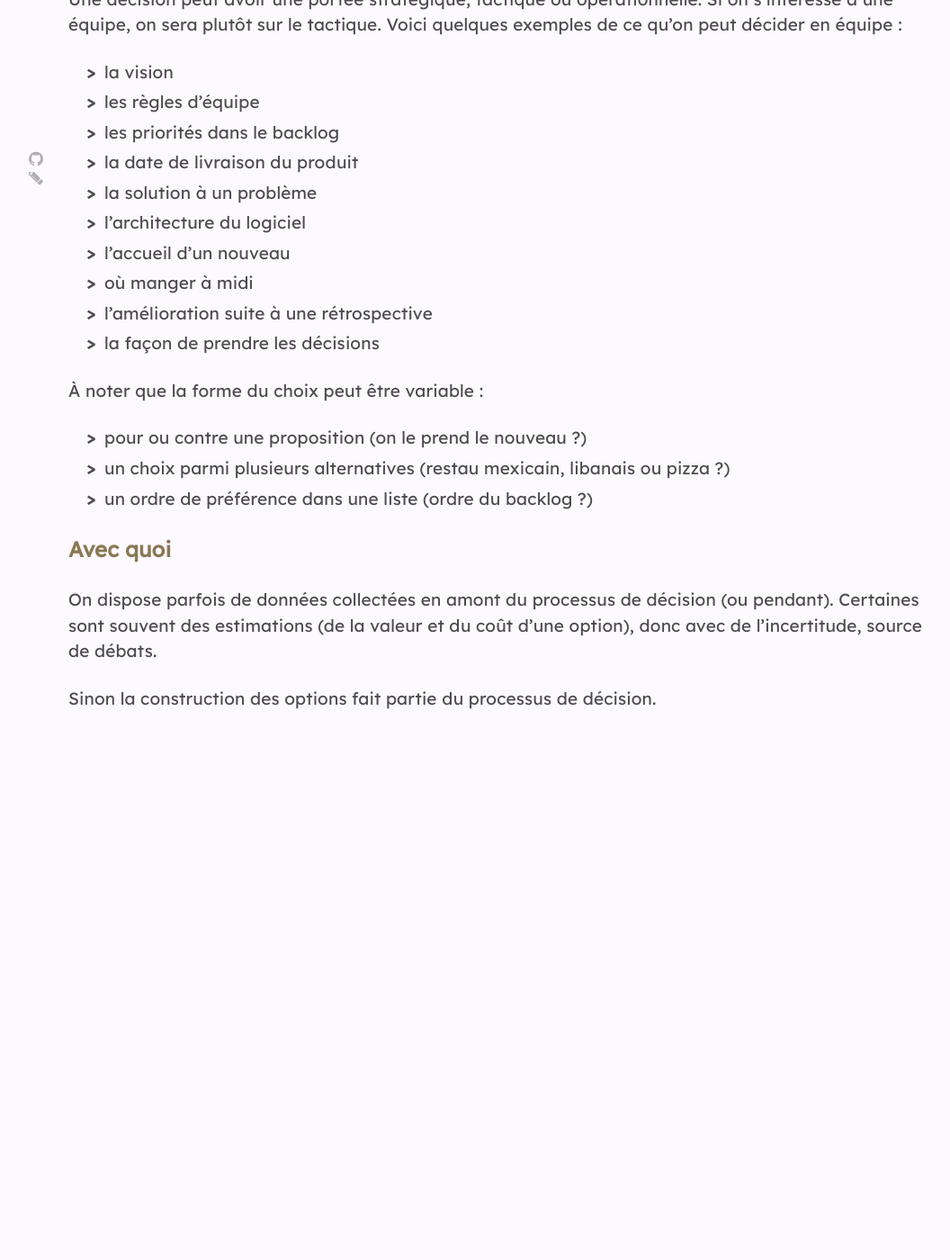
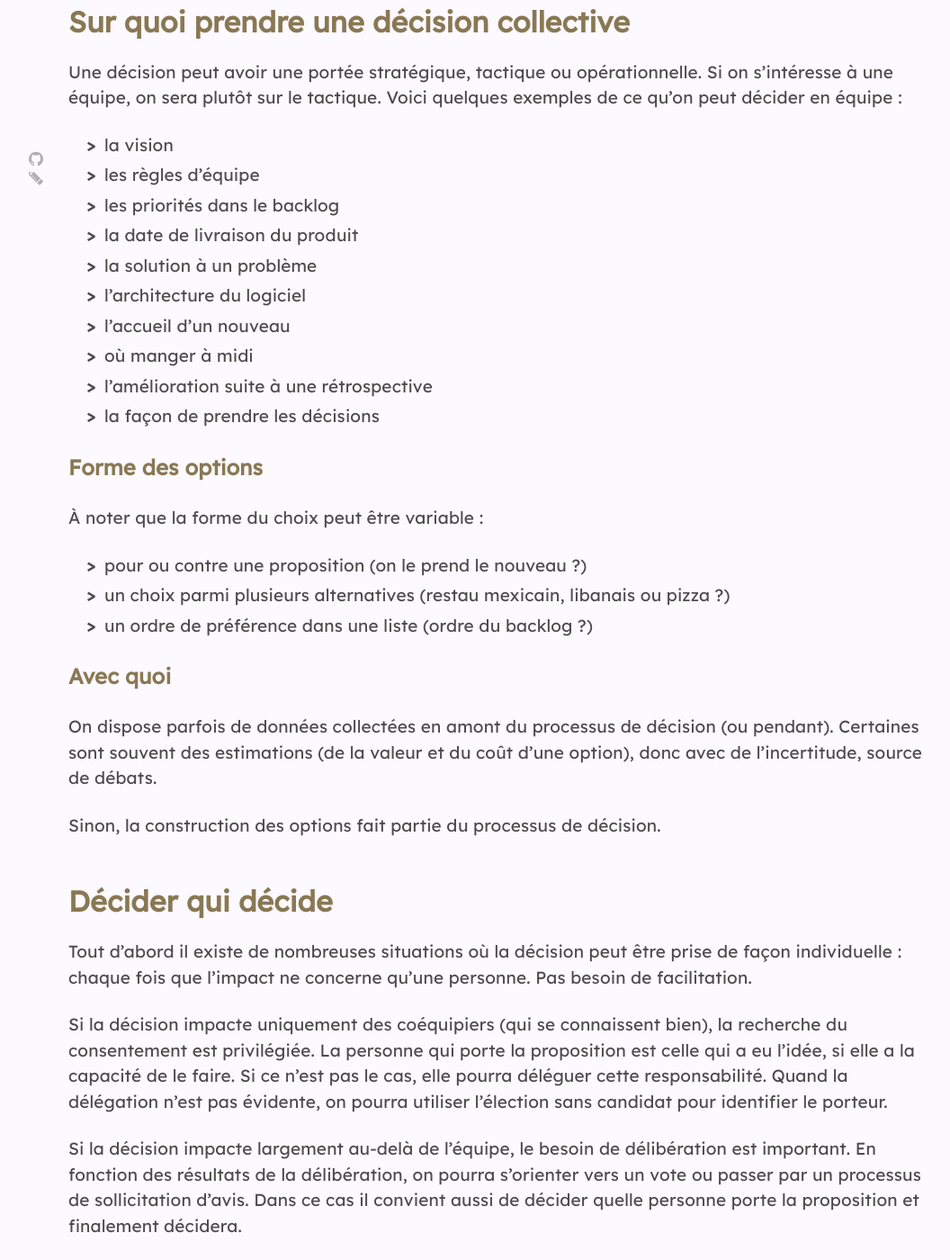
Before and after one commit to claudeaubry/faci-disc, a Jekyll site: the page built from ressources/decisions/kezako.md, in a window 1280 px wide and 1400 px high, scrolled down 3831 px. Shown: the whole window at 90% size, without its empty margins (84-1140 px from the left). Built offline with Jekyll 4.4.1, drawn with Linux system fonts in a browser that asks for light colours; nearby versions of some CDN libraries; before the commit the page ends 4645 px from its top, so only the background shows below that; some of the changed text lies outside the part shown.

Commit message:
décider qui décide

```diff
--- a/ressources/decisions/kezako.md
+++ b/ressources/decisions/kezako.md
@@ -54,7 +54,7 @@ Car dans une décision collective les deux composants sont fondamentaux :
 Une délibération collective peut être informelle, ce qui est souvent le cas. Mais elle ne permet pas toujours l'expression de tous les participants.
 Pour susciter les avis de chacun, voire révéler des oppositions de manière frontale, le facilitateur peut s'appuyer sur des techniques d'animation, comme le **débat mouvant**.
 
-D'autres approches s'appuient sur ce qu'on peut appeler des processus de décision, avec un facilitateur qui guide le groupe à dérouler des étapes.
+D'autres approches s'appuient sur ce qu'on peut appeler des processus de décision, avec un facilitateur qui guide le groupe pour dérouler des étapes.
 
 La **décision par consentement** est un processus synchrone (tout le groupe délibère ensemble) tandis que la **sollicitation d'avis** (*advice process*) se déroule de façon asynchrone, avec un tempo donné par une personne —le solliciteur d'avis.
 
@@ -72,24 +72,26 @@ Le vote est une règle d'arrêt courante (avec le vote majoritaire) qui a l'avan
 
 Avec la sollicitation d'avis, le pouvoir de décider est laissé à une seule personne, qui définit sa règle d'arrêt.
 
-Quelle que soit la règle, le facilitateur veillera à ce que la décision s'impose à tous, ce qui la fait devenir l'équivalent d'une règle (voir ce thème).
+Quelle que soit la règle, le facilitateur veillera à ce que la décision s'impose à tous, ce qui la fait devenir une obligation, l'équivalent d'une règle (voir ce thème).
 
 ## Les critères influençant la façon de prendre une décision
 
 Les techniques de délibération et d'arrêt dépendent du contexte,  de la *chose* à décider, ainsi que du groupe. Faciliter une prise de décision c'est proposer (et animer) les outils et techniques adaptés au contexte.
 
 ### Réversibilité
-Les boucles de feedback peuvent amener à revoir des décisions réversibles (devenues inadéquates, absurdes ou contestées).
+Certains décisions sont réversibles. Les boucles de feedback peuvent amener à revoir ces décisions sur lesquelles on peut revenir (devenues inadéquates, absurdes ou contestées). On peut donc y passer moins de temps en délibération que si elles sont irréversibles.
 
 ### Expertise
 Une prise de décision peut nécessiter de l'expertise en dehors du groupe.
 
 ### Impact
 Le résultat d'une décision peut avoir un impact variable :
-- sur une seule personne (dans ce cas qu'elle décide toute seule)
+- sur une seule personne (dans ce cas, qu'elle décide toute seule !)
 - sur une équipe
 - sur une équipe et ses parties prenantes
 - sur toute une organisation
+
+Plus l'impact est important, plus le besoin de délibérer est grand, avec les personnes impactées.
 
 ## Sur quoi prendre une décision collective
 
@@ -105,6 +107,8 @@ Une décision peut avoir une portée stratégique, tactique ou opérationnelle.
 - l'amélioration suite à une rétrospective
 - la façon de prendre les décisions
 
+### Forme des options
+
 À noter que la forme du choix peut être variable :
 - pour ou contre une proposition (on le prend le nouveau ?)
 - un choix parmi plusieurs alternatives (restau mexicain, libanais ou pizza ?)
@@ -113,4 +117,12 @@ Une décision peut avoir une portée stratégique, tactique ou opérationnelle.
 ### Avec quoi
 On dispose parfois de données collectées en amont du processus de décision (ou pendant). Certaines sont souvent des estimations (de la valeur et du coût d'une option), donc avec de l'incertitude, source de débats.
 
-Sinon la construction des options fait partie du processus de décision.
+Sinon, la construction des options fait partie du processus de décision.
+
+## Décider qui décide
+
+Tout d'abord il existe de nombreuses situations où la décision peut être prise de façon individuelle : chaque fois que l'impact ne concerne qu'une personne. Pas besoin de facilitation.
+
+Si la décision impacte uniquement des coéquipiers (qui se connaissent bien), la recherche du consentement est privilégiée. La personne qui porte la proposition est celle qui a eu l'idée, si elle a la capacité de le faire. Si ce n'est pas le cas, elle pourra déléguer cette responsabilité. Quand la délégation n'est pas évidente, on pourra utiliser l'élection sans candidat pour identifier le porteur.
+
+Si la décision impacte largement au-delà de l'équipe, le besoin de délibération est important. En fonction des résultats de la délibération, on pourra s'orienter vers un vote ou passer par un processus de sollicitation d'avis. Dans ce cas il convient aussi de décider quelle personne porte la proposition et finalement décidera.
```
Also changed, not shown: other parts of ressources/decisions/kezako.md (+1 -1 lines), ressources/decisions/decision-offsite-deroulement.md (+1 -1 lines).
